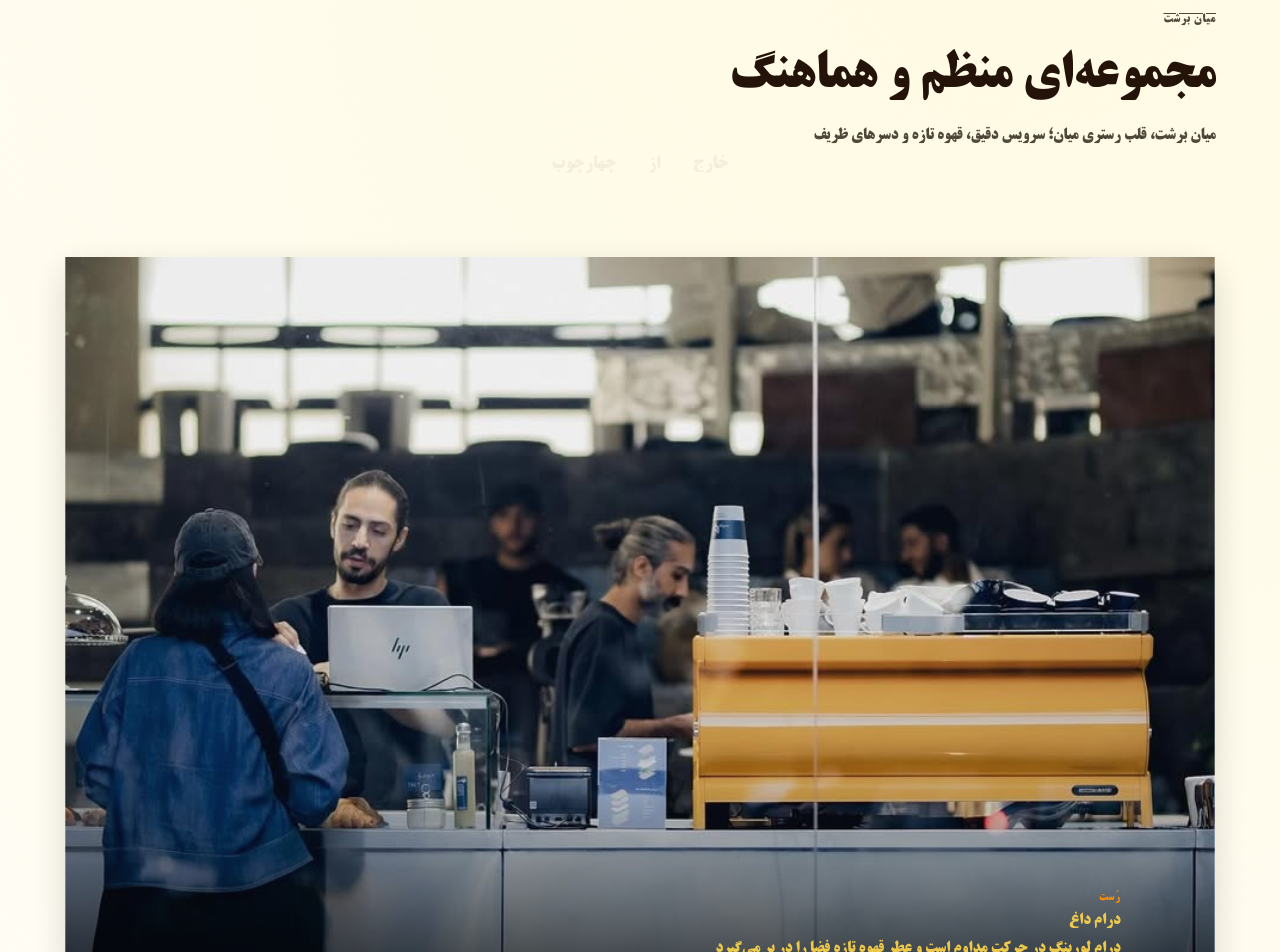
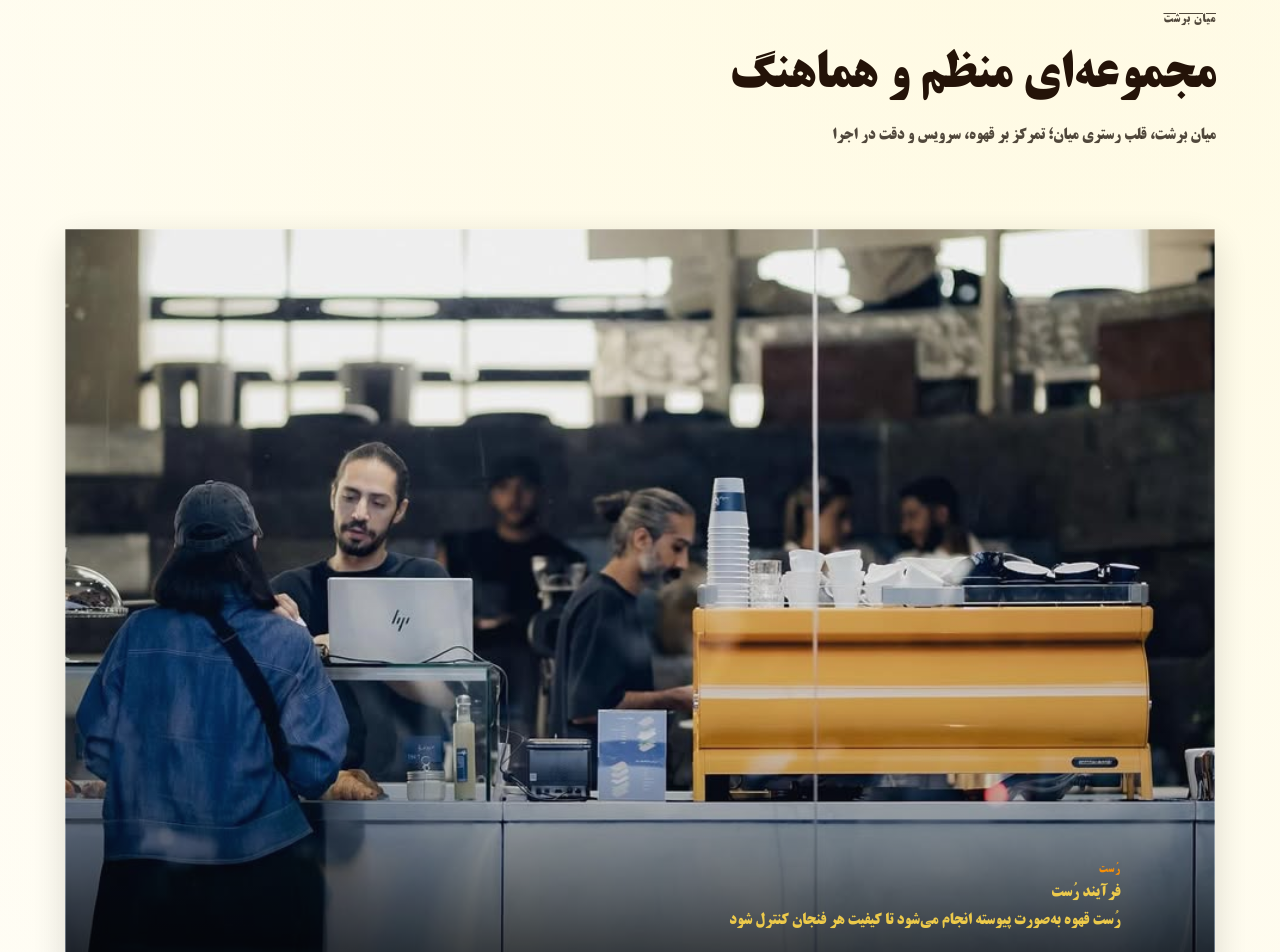
Before and after one commit to MrHbogart/Miyan_Frontend, a Nuxt app: page /fa/beresht in a window 1280 px wide. Shown: the part 940-1892 px from the top of the page. Built offline with nearby package versions, Linux system fonts and the light colour scheme; no server answers.

Commit message:
again some modifications

```diff
--- a/components/Header.vue
+++ b/components/Header.vue
@@ -282,7 +282,7 @@ header {
     circle at 50% 50%,
     rgba(255, 255, 255, 0) 0%,
     rgba(240, 240, 240, 0.8) 5%,
-    rgba(255, 255, 255, 0) 25%,
+    rgba(255, 255, 255, 0) 40%,
     rgba(255, 255, 255, 0) 100%
   );
   box-shadow: 0 10px 18px -14px rgba(0, 0, 0, 0.35);
--- a/state/siteCopy.js
+++ b/state/siteCopy.js
@@ -43,8 +43,8 @@ export const miyanLandingCopy = {
         name: { fa: 'میان برشت', en: 'Miyan Beresht' },
         area: { fa: 'اصفهان · شیخ صدوق جنوبی', en: 'Isfahan · South Sheikh Sadoogh' },
         copy: {
-          fa: 'محیطی مدرن با میز سوشال و حضور دائمی عطر قهوه تازه',
-          en: 'A modern space with a social table and the steady presence of fresh coffee aroma',
+          fa: 'محیطی حرفه‌ای با تمرکز روی قهوه و سرویس',
+          en: 'A professional space focused on coffee and service',
         },
         cta: { fa: 'خانه برشت', en: 'Visit Beresht' },
         path: 'beresht',
@@ -53,7 +53,7 @@ export const miyanLandingCopy = {
         name: { fa: 'میان مادی', en: 'Miyan Madi' },
         area: { fa: 'اصفهان · چهارباغ عباسی، مادی نیاصرم', en: 'Isfahan · Chahar Bagh Abbasi, Madi Niyasarm' },
         copy: {
-          fa: 'کافه‌ای کوچک، گرم و صمیمی برای لحظه‌های آرام',
+          fa: 'کافه‌ای گرم و صمیمی برای لحظه‌های آرام',
           en: 'A small, warm café designed for calm, unhurried moments',
         },
         cta: { fa: 'خانه مادی', en: 'Visit Madi' },
@@ -99,10 +99,10 @@ export const miyanLandingCopy = {
     {
       imageKey: 'miyanImg1',
       overline: { fa: 'سرویس', en: 'Service' },
-      title: { fa: 'کیفیت سرویس و آرامش فضا', en: 'Service quality and spatial calm' },
+      title: { fa: 'کیفیت سرویس و آرامش فضا', en: 'Service quality and calm atmosphere' },
       copy: {
-        fa: 'خدمات حرفه‌ای در فضایی آرام و متعادل',
-        en: 'Professional service delivered in a calm, balanced setting',
+        fa: 'سرویس حرفه‌ای در فضایی متعادل و بدون شلوغی',
+        en: 'Professional service in a balanced, uncluttered setting',
       },
     },
   ],
@@ -113,25 +113,20 @@ export const miyanBereshtLandingCopy = {
     overline: { fa: 'میان برشت', en: 'Miyan Beresht' },
     title: { fa: 'مجموعه‌ای منظم و هماهنگ', en: 'A composed and coordinated space' },
     body: {
-      fa: 'میان برشت، قلب رستری میان؛ سرویس دقیق، قهوه تازه و دسرهای ظریف',
-      en: 'Miyan Beresht is the heart of our roastery, defined by precise service, fresh coffee, and refined desserts',
+      fa: 'میان برشت، قلب رستری میان؛ تمرکز بر قهوه، سرویس و دقت در اجرا',
+      en: 'Miyan Beresht is the heart of our roastery, centered on coffee, service, and precision',
     },
   },
-  marqueeWords: [
-    { fa: 'خارج', en: 'Out' },
-    { fa: 'از', en: 'of the' },
-    { fa: 'چهارچوب', en: 'Box' },
-  ],
   experience: {
     title: { fa: 'سالن آرام و مدرن', en: 'A calm, modern room' },
     paragraphs: [
       {
-        fa: 'نور گرم روی سطوح سنگی پخش می‌شود و ریتم فضا را آرام می‌کند',
-        en: 'Warm light spreads across stone surfaces, setting a calm rhythm for the room',
+        fa: 'فضا جمع‌وجور و منظم است و تمرکز روی قهوه و سرویس می‌ماند',
+        en: 'The space stays compact and orderly, keeping the focus on coffee and service',
       },
       {
-        fa: 'چرم و سنگ، تعادلی از سکوت و ظرافت می‌سازند تا فنجان، بی‌عجله نوشیده شود',
-        en: 'Leather and stone create a balance of quiet and refinement, inviting an unhurried cup',
+        fa: 'همه‌چیز ساده پیش می‌رود تا توجه روی خود تجربه قهوه باشد',
+        en: 'Things stay simple so the focus remains on the coffee experience itself',
       },
     ],
   },
@@ -139,37 +134,37 @@ export const miyanBereshtLandingCopy = {
     {
       imageKey: 'bereshtImg1',
       overline: { fa: 'رُست', en: 'Roast' },
-      title: { fa: 'درام داغ', en: 'Heated drum' },
+      title: { fa: 'فرآیند رُست', en: 'The roast process' },
       copy: {
-        fa: 'درام لورینگ در حرکت مداوم است و عطر قهوه تازه فضا را در بر می‌گیرد',
-        en: 'The Loring drum stays in constant motion, filling the space with fresh coffee aroma',
+        fa: 'رُست قهوه به‌صورت پیوسته انجام می‌شود تا کیفیت هر فنجان کنترل شود',
+        en: 'Roasting is done continuously to keep the quality of each cup consistent',
       },
     },
     {
       imageKey: 'bereshtImg2',
       overline: { fa: 'سرویس', en: 'Service' },
-      title: { fa: 'میز سنگی', en: 'Stone counter' },
+      title: { fa: 'نقطه سرو', en: 'The service point' },
       copy: {
-        fa: 'قهوه و شیرینی با دقت، کنار هم روی سنگ سرو می‌شوند',
-        en: 'Coffee and pastry are carefully served together on stone',
+        fa: 'قهوه و شیرینی با دقت آماده و هم‌زمان سرو می‌شوند',
+        en: 'Coffee and pastry are prepared carefully and served together',
       },
     },
     {
       imageKey: 'bereshtImg3',
       overline: { fa: 'عطر', en: 'Aroma' },
-      title: { fa: 'هاله قهوه', en: 'Coffee halo' },
+      title: { fa: 'عطر قهوه', en: 'Coffee aroma' },
       copy: {
-        fa: 'بخار اسپرسو در نور خطی، حالتی معلق و گرم می‌سازد',
-        en: 'Espresso steam meets linear light, creating a warm, suspended moment',
+        fa: 'بوی قهوه تازه بخشی از تجربه حضور در فضاست',
+        en: 'The aroma of fresh coffee is part of being in the space',
       },
     },
     {
       imageKey: 'bereshtImg4',
       overline: { fa: 'جفت‌سازی', en: 'Pairing' },
-      title: { fa: 'همراه قهوه', en: 'Alongside coffee' },
+      title: { fa: 'در کنار قهوه', en: 'Along with coffee' },
       copy: {
-        fa: 'دسر سبک در کنار اسپرسو، با تعادلی دقیق از طعم',
-        en: 'A light dessert paired with espresso in a precise balance of flavor',
+        fa: 'دسرها در کنار قهوه سرو می‌شوند، بدون پیچیدگی اضافی',
+        en: 'Desserts are served alongside the coffee, without extra complexity',
       },
     },
   ],
@@ -177,8 +172,8 @@ export const miyanBereshtLandingCopy = {
     overline: { fa: 'آدرس و مسیر', en: 'Address & route' },
     title: { fa: 'میان برشت، اصفهان', en: 'Miyan Beresht, Isfahan' },
     body: {
-      fa: 'کافه و رستری میان برشت در اصفهان، شیخ صدوق جنوبی؛ فضای حرفه‌ای',
-      en: 'Miyan Beresht roastery café is located on South Sheikh Sadoogh in Isfahan, offering a professional setting',
+      fa: 'کافه و رستری میان برشت در اصفهان، شیخ صدوق جنوبی',
+      en: 'Miyan Beresht roastery café is located on South Sheikh Sadoogh in Isfahan',
     },
     addressLines: {
       fa: ['اصفهان، خیابان شیخ صدوق جنوبی', 'کافه میان برشت'],
@@ -197,22 +192,22 @@ export const miyanBereshtLandingCopy = {
 export const miyanMadiLandingCopy = {
   hero: {
     overline: { fa: 'میان مادی', en: 'Miyan Madi' },
-    title: { fa: 'کافه‌ای صمیمی در اصفهان', en: 'A cozy café in Isfahan' },
+    title: { fa: 'کافه‌ای دنج و آرام', en: 'A cozy café in Isfahan' },
     body: {
-      fa: 'مادی، کافه کوچک و گرم میان است؛ قهوه روزانه، کوکی‌های سبک و گفت‌وگوهای آرام',
-      en: 'Madi is Miyan’s small, warm café with daily coffee, light cookies, and unhurried conversation',
+      fa: 'مادی، کافه کوچک و گرم میان است؛ قهوه روزانه و گفت‌وگوهای آرام',
+      en: 'Madi is Miyan’s small, warm café with daily coffee and unhurried conversation',
     },
   },
   atmosphere: {
-    title: { fa: 'هوای صمیمی چهارباغ', en: 'The easy air of Chahar Bagh' },
+    title: { fa: 'حال‌وهوای چهارباغ', en: 'The feel of Chahar Bagh' },
     paragraphs: [
       {
-        fa: 'پنجره‌ها نور چهارباغ را ملایم می‌کنند و ریتم خیابان را آهسته‌تر',
-        en: 'Windows soften Chahar Bagh’s light and slow the pace of the street',
+        fa: 'فضا برای نشستن و وقت گذراندن، راحت و بی‌تکلف است',
+        en: 'The space is easygoing and comfortable for sitting and spending time',
       },
       {
-        fa: 'مبلمان نرم، فضا را خودمانی و راحت نگه می‌دارد',
-        en: 'Soft furnishings keep the space informal and comfortable',
+        fa: 'همه‌چیز ساده است و حس راحتی را حفظ می‌کند',
+        en: 'Everything stays simple and comfortable',
       },
     ],
   },
@@ -231,8 +226,8 @@ export const miyanMadiLandingCopy = {
       overline: { fa: 'شب', en: 'Night' },
       title: { fa: 'شب دنج', en: 'Cozy night' },
       copy: {
-        fa: 'نور کم و فنجان‌های بعد از غروب، فضا را آرام و دنج می‌کنند',
-        en: 'Low light and after-sunset cups make the space calm and cozy',
+        fa: 'بعد از غروب، فضا آرام‌تر می‌شود',
+        en: 'After sunset, the space becomes calmer',
       },
     },
   ],
--- a/views/MiyanBeresht/MiyanBeresht.vue
+++ b/views/MiyanBeresht/MiyanBeresht.vue
@@ -186,7 +186,7 @@ useSwipeNavigation(childSwipe, {
     circle at 50% 50%,
     rgba(255, 255, 255, 0) 0%,
     rgba(240, 240, 240, 0.8) 5%,
-    rgba(255, 255, 255, 0) 25%,
+    rgba(255, 255, 255, 0) 40%,
     rgba(255, 255, 255, 0) 100%
   );
   box-shadow: 0 10px 18px -14px rgba(0, 0, 0, 0.35);
--- a/views/MiyanBeresht/MiyanBereshtLanding.vue
+++ b/views/MiyanBeresht/MiyanBereshtLanding.vue
@@ -13,12 +13,6 @@
       <p :class="textClass">
         {{ isRTL ? heroCopy.body.fa : heroCopy.body.en }}
       </p>
-    </div>
-
-    <div class="beresht-marquee" :style="marqueeStyle">
-      <span v-for="(word, index) in marqueeWords" :key="word.en + index">
-        {{ isRTL ? word.fa : word.en }}
-      </span>
     </div>
 
     <div class="immersive-stack" v-if="firstStoryGroup.length">
@@ -136,8 +130,6 @@ const landingStyle = computed(() => ({
   '--viz-velocity': speedFactor.value.toFixed(3)
 }))
 
-const marqueeWords = miyanBereshtLandingCopy.marqueeWords
-
 const heroCopy = miyanBereshtLandingCopy.hero
 const experienceCopy = miyanBereshtLandingCopy.experience
 
@@ -157,14 +149,6 @@ const mapLink = computed(() => {
   return `https://www.google.com/maps/search/?api=1&query=${lat},${lng}`
 })
 const hasMapLink = computed(() => mapLink.value.length > 0)
-
-const marqueeStyle = computed(() => {
-  const curve = Math.pow(Math.min(scrollY.value / 400, 1), 0.7)
-  const offsetPx = Math.max(curve * -40 * speedFactor.value, -22)
-  return {
-    transform: `translateX(${pxToRem(offsetPx)})`
-  }
-})
 
 function mistStyle(index) {
   const offset = index * 40
@@ -303,30 +287,6 @@ useMenuPrefetch('beresht')
   text-transform: uppercase;
   font-size: 0.75rem;
   color: rgba(95, 61, 39, 0.6);
-}
-
-.beresht-marquee {
-  display: flex;
-  gap: 2rem;
-  overflow: hidden;
-  font-size: clamp(0.9rem, 1.8vw, 1.15rem);
-  letter-spacing: 0.28em;
-  text-transform: uppercase;
-  opacity: 0.38;
-  color: rgba(32, 22, 15, 0.14);
-  margin-bottom: 2.5rem;
-  transition: transform calc(1100ms / var(--viz-velocity, 1)) cubic-bezier(.2,.8,.2,1);
-  flex-wrap: wrap;
-  justify-content: center;
-}
-@media (max-width: 640px) {
-  .beresht-marquee {
-    gap: 1rem;
-    letter-spacing: 0.22em;
-    font-size: 0.9rem;
-    transform: none !important;
-    opacity: 0.32;
-  }
 }
 
 .beresht-atmosphere {
--- a/views/MiyanMadi/MiyanMadi.vue
+++ b/views/MiyanMadi/MiyanMadi.vue
@@ -186,7 +186,7 @@ useSwipeNavigation(childSwipe, {
     circle at 50% 50%,
     rgba(255, 255, 255, 0) 0%,
     rgba(240, 240, 240, 0.8) 5%,
-    rgba(255, 255, 255, 0) 25%,
+    rgba(255, 255, 255, 0) 40%,
     rgba(255, 255, 255, 0) 100%
   );
   box-shadow: 0 10px 18px -14px rgba(0, 0, 0, 0.35);
```
